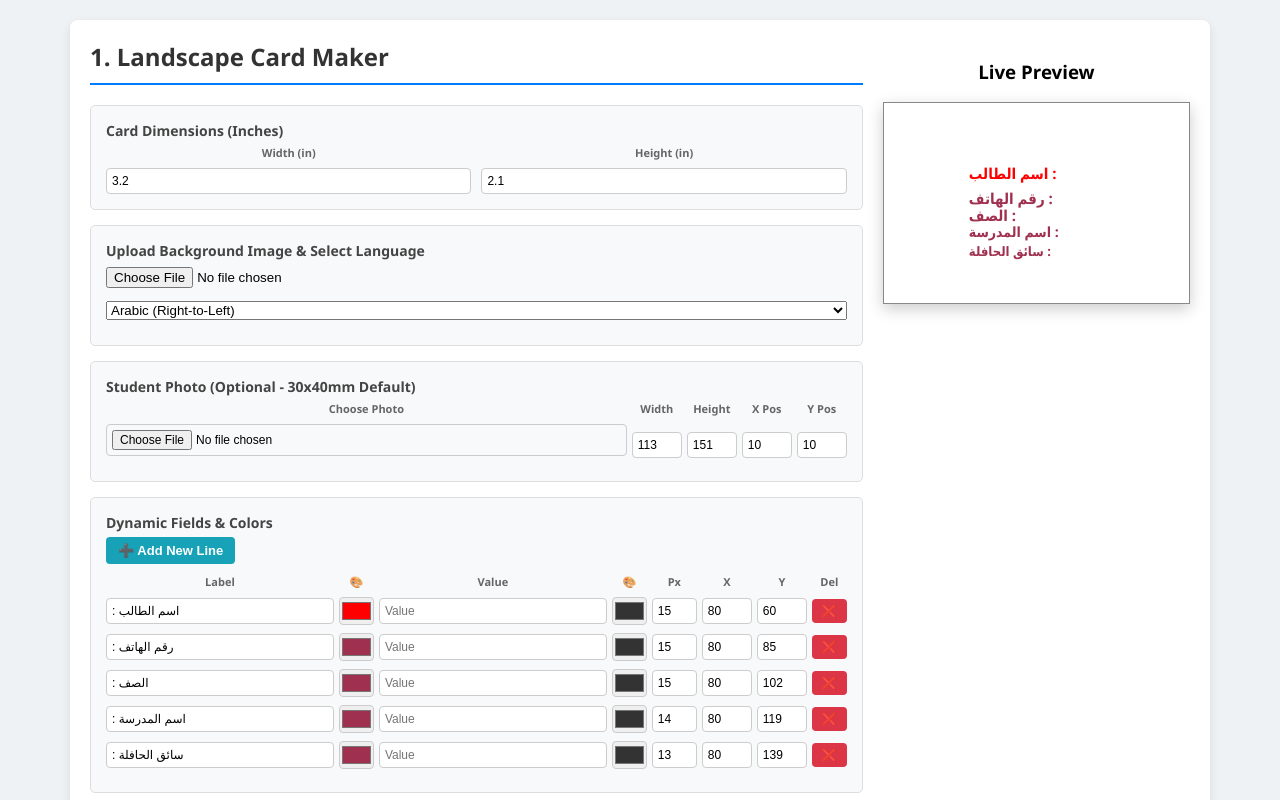
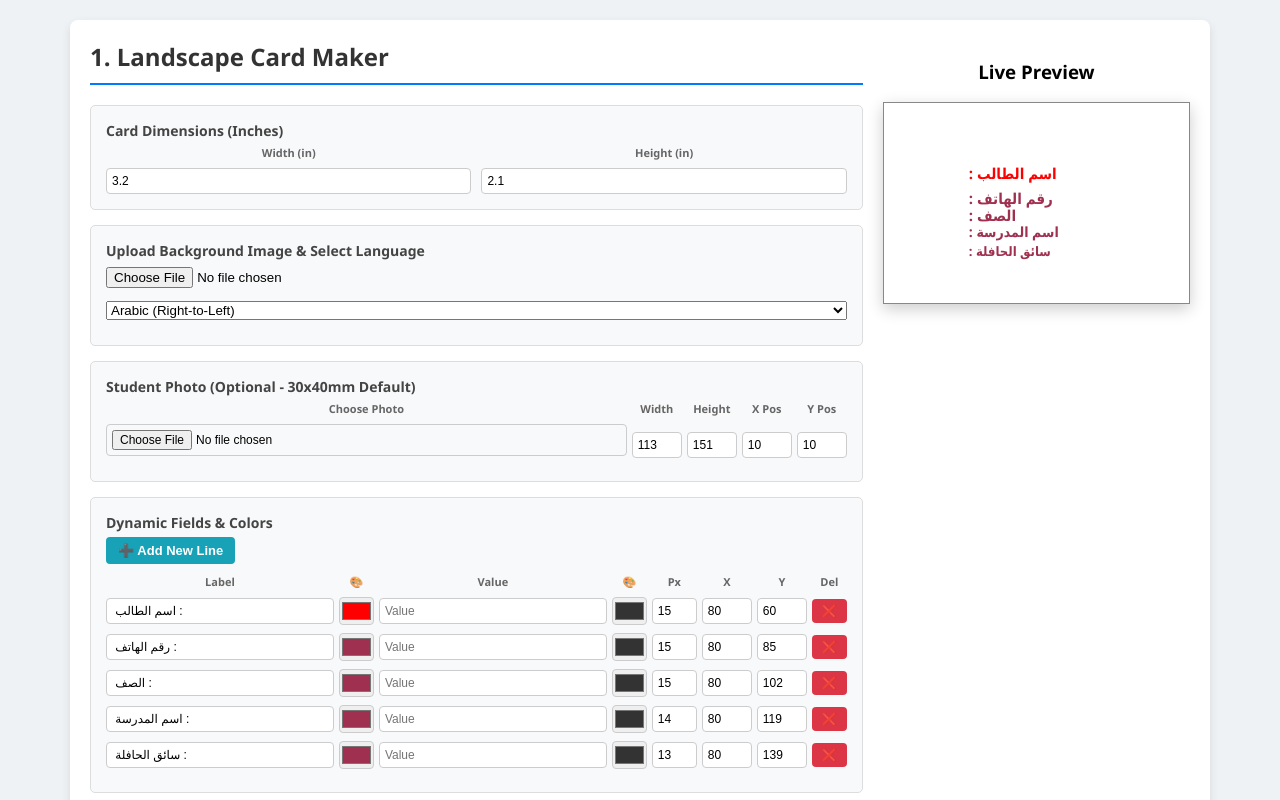
Before and after one commit to kamalhusain-24/kamalhusain-24.github.io, a plain HTML site: page index.html in a window 1280 px wide. Shown: the top 800 px of the page. Drawn offline with Linux system fonts and the light colour scheme.

Commit message:
Update index.html

```diff
--- a/index.html
+++ b/index.html
@@ -452,18 +452,18 @@
 
         window.onload = () => {
             // Landscape default rows
-            addRow('L', ': اسم الطالب', '#ff0000', '#333333', 15, 80, 60);
-            addRow('L', ': رقم الهاتف', '#a03050', '#333333', 15, 80, 85);
-            addRow('L', ': الصف', '#a03050', '#333333', 15, 80, 102);
-            addRow('L', ': اسم المدرسة', '#a03050', '#333333', 14, 80, 119);
-            addRow('L', ': سائق الحافلة', '#a03050', '#333333', 13, 80, 139);
+            addRow('L', ' اسم الطالب :', '#ff0000', '#333333', 15, 80, 60);
+            addRow('L', ' رقم الهاتف :', '#a03050', '#333333', 15, 80, 85);
+            addRow('L', ' الصف :', '#a03050', '#333333', 15, 80, 102);
+            addRow('L', ' اسم المدرسة :', '#a03050', '#333333', 14, 80, 119);
+            addRow('L', ' سائق الحافلة :', '#a03050', '#333333', 13, 80, 139);
 
             // Portrait default rows
-            addRow('P', ': اسم الطالب', '#ff0000', '#333333', 12, 80, 94);
-            addRow('P', ': رقم الهاتف', '#a03050', '#333333', 12, 80, 116);
-            addRow('P', ': الصف', '#a03050', '#333333', 12, 80, 134);
-            addRow('P', ': اسم المدرسة', '#a03050', '#333333', 12, 80, 154);
-            addRow('P', ': سائق الحافلة', '#a03050', '#333333', 12, 80, 176);
+            addRow('P', ' اسم الطالب :', '#ff0000', '#333333', 12, 80, 94);
+            addRow('P', ' رقم الهاتف :', '#a03050', '#333333', 12, 80, 116);
+            addRow('P', ' الصف :', '#a03050', '#333333', 12, 80, 134);
+            addRow('P', ' اسم المدرسة :', '#a03050', '#333333', 12, 80, 154);
+            addRow('P', ' سائق الحافلة :', '#a03050', '#333333', 12, 80, 176);
         };
     </script>
 </body>
```
